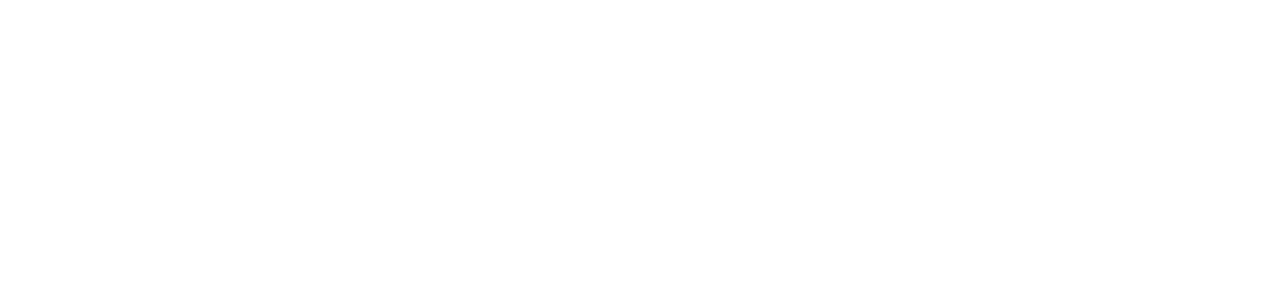
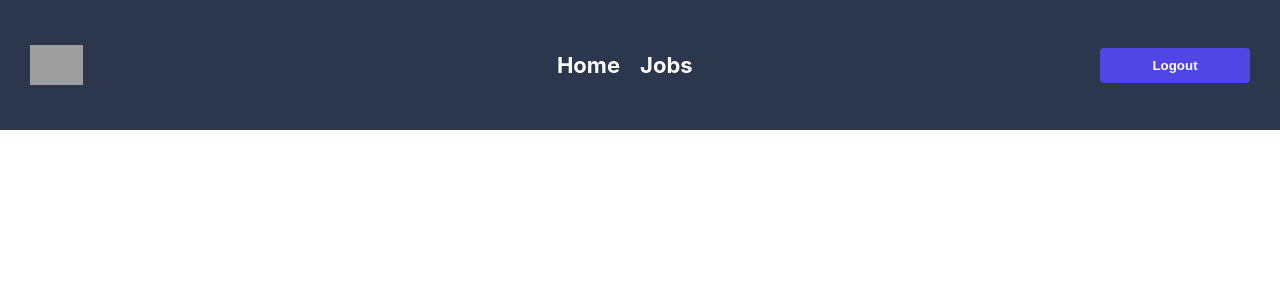
Before and after one commit to vmc111/JobyApp, a React (Create React App) app: page / in a window 1280 px wide. Shown: the top 300 px of the page. Built offline with nearby package versions, Linux system fonts and the light colour scheme; grey boxes are pictures that could not be loaded; a web font is replaced by a local one.

Commit message:
HeaderComponent

```diff
--- a/src/App.js
+++ b/src/App.js
@@ -1,6 +1,7 @@
 import {Switch, Route} from 'react-router-dom'
 
 import Login from './components/Login'
+import Home from './components/Home'
 
 import './App.css'
 
@@ -47,6 +48,7 @@
 const App = () => (
   <Switch>
     <Route exact path="/login" component={Login} />
+    <Route exact path="/" component={Home} />
   </Switch>
 )
 
--- /dev/null
+++ b/src/components/Header/index.css
@@ -0,0 +1,73 @@
+.nav-bar {
+  padding: 30px;
+  background-color: #2c364c;
+  display: flex;
+  align-items: center;
+}
+.nav-logo {
+  height: 40px;
+  margin-right: 37vw;
+}
+.desktop-view {
+  width: 100%;
+  max-width: 800px;
+  display: flex;
+  align-items: center;
+  justify-content: space-between;
+}
+@media all and (max-width: 767px) {
+  .desktop-view {
+    display: none;
+  }
+  .nav-bar {
+    width: 100%;
+    display: flex;
+    justify-content: space-between;
+  }
+  .nav-logo {
+    height: 20px;
+  }
+}
+.nav-elements {
+  display: flex;
+  align-items: center;
+}
+.nav-element {
+  font-size: 22px;
+  color: #ffffff;
+  font-weight: bold;
+  margin-right: 20px;
+}
+.logout-btn {
+  font-weight: bold;
+  margin-left: 10px;
+  width: 150px;
+  padding: 10px;
+  background-color: #4f46e5;
+  color: #ffffff;
+  border: none;
+  outline: none;
+  border-radius: 4px;
+}
+.link {
+  text-decoration: none;
+}
+.mobile-view {
+  width: 60vw;
+  max-width: 500px;
+  display: flex;
+  align-items: center;
+}
+.m-view-icons {
+  margin-right: 20px;
+}
+.icon-btn {
+  background-color: transparent;
+  border: none;
+  padding: 0px;
+}
+@media all and (min-width: 767px) {
+  .mobile-view {
+    display: none;
+  }
+}
--- /dev/null
+++ b/src/components/Header/index.js
@@ -0,0 +1,52 @@
+import {Link, withRouter} from 'react-router-dom'
+
+import Cookies from 'js-cookie'
+
+import {AiFillHome} from 'react-icons/ai'
+import {BsBriefcaseFill} from 'react-icons/bs'
+import {FiLogOut} from 'react-icons/fi'
+
+import './index.css'
+
+const Header = () => {
+  const logout = () => {
+    Cookies.remove('jwt_token')
+  }
+  return (
+    <nav className="nav-bar">
+      <img
+        src="https://assets.ccbp.in/frontend/react-js/logo-img.png "
+        alt="website logo"
+        className="nav-logo"
+      />
+      <div className="desktop-view">
+        <div className="nav-elements">
+          <Link to="/" className="link">
+            <p className="nav-element">Home</p>
+          </Link>
+          <Link to="/jobs" className="link">
+            <p className="nav-element">Jobs</p>
+          </Link>
+        </div>
+        <div className="btn-container">
+          <button type="button" className="logout-btn" onClick={logout}>
+            Logout
+          </button>
+        </div>
+      </div>
+      <div className="mobile-view">
+        <Link to="/" className="m-view-icons">
+          <AiFillHome size="30" color="#ffffff" />
+        </Link>
+        <Link to="/about" className="m-view-icons">
+          <BsBriefcaseFill size="30" color="#ffffff" />
+        </Link>
+        <button className="icon-btn" type="button" onClick={logout}>
+          <FiLogOut size="30" color="#ffffff" />
+        </button>
+      </div>
+    </nav>
+  )
+}
+
+export default withRouter(Header)
--- a/src/components/Home/index.js
+++ b/src/components/Home/index.js
@@ -0,0 +1,6 @@
+import Header from '../Header'
+import './index.css'
+
+const Home = () => <Header />
+
+export default Home
--- a/src/components/Login/index.css
+++ b/src/components/Login/index.css
@@ -78,3 +78,8 @@
     margin-top: 20px;
   }
 }
+.error-text {
+  margin-top: 0px;
+  align-self: flex-start;
+  color: #ff0b37;
+}
--- a/src/components/Login/index.js
+++ b/src/components/Login/index.js
@@ -1,17 +1,22 @@
 import {Component} from 'react'
+import Cookies from 'js-cookie'
 import './index.css'
 
-const apiStrings = {
-  initial: 'INITIAL',
-  success: 'SUCCESS',
-  failure: 'FAILURE',
-}
 export default class Login extends Component {
-  state = {userName: '', password: '', responseStatus: apiStrings.initial}
+  state = {userName: '', password: '', errorMsg: ''}
 
   onChangeUsername = event => this.setState({userName: event.target.value})
 
   onChangePassword = event => this.setState({password: event.target.value})
+
+  onLoginSuccess = data => {
+    const {match} = this.props
+    const {history} = match
+    console.log(data)
+    const jwtToken = data.jwt_token
+    Cookies.set('jwt_token', jwtToken)
+    history.replace('/')
+  }
 
   SubmitForm = async event => {
     event.preventDefault()
@@ -31,7 +36,24 @@
 
     const response = await fetch(apiUrl, options)
     const data = await response.json()
-    console.log(data)
+    if (response.ok) {
+      this.onLoginSuccess(data)
+    } else {
+      this.setState({errorMsg: response.error_msg})
+    }
+  }
+
+  renderErrorText = () => {
+    const {errorMsg} = this.state
+    if (errorMsg === '') {
+      return null
+    }
+
+    return (
+      <>
+        <p className="error-text">*{errorMsg}</p>
+      </>
+    )
   }
 
   renderPasswordField = () => {
@@ -74,8 +96,6 @@
   }
 
   render() {
-    const {responseStatus} = this.state
-
     return (
       <div className="login-bg">
         <form className="login-form" onSubmit={this.SubmitForm}>
@@ -89,6 +109,7 @@
           <button type="submit" className="login-btn">
             Login
           </button>
+          {this.renderErrorText()}
         </form>
       </div>
     )
```
